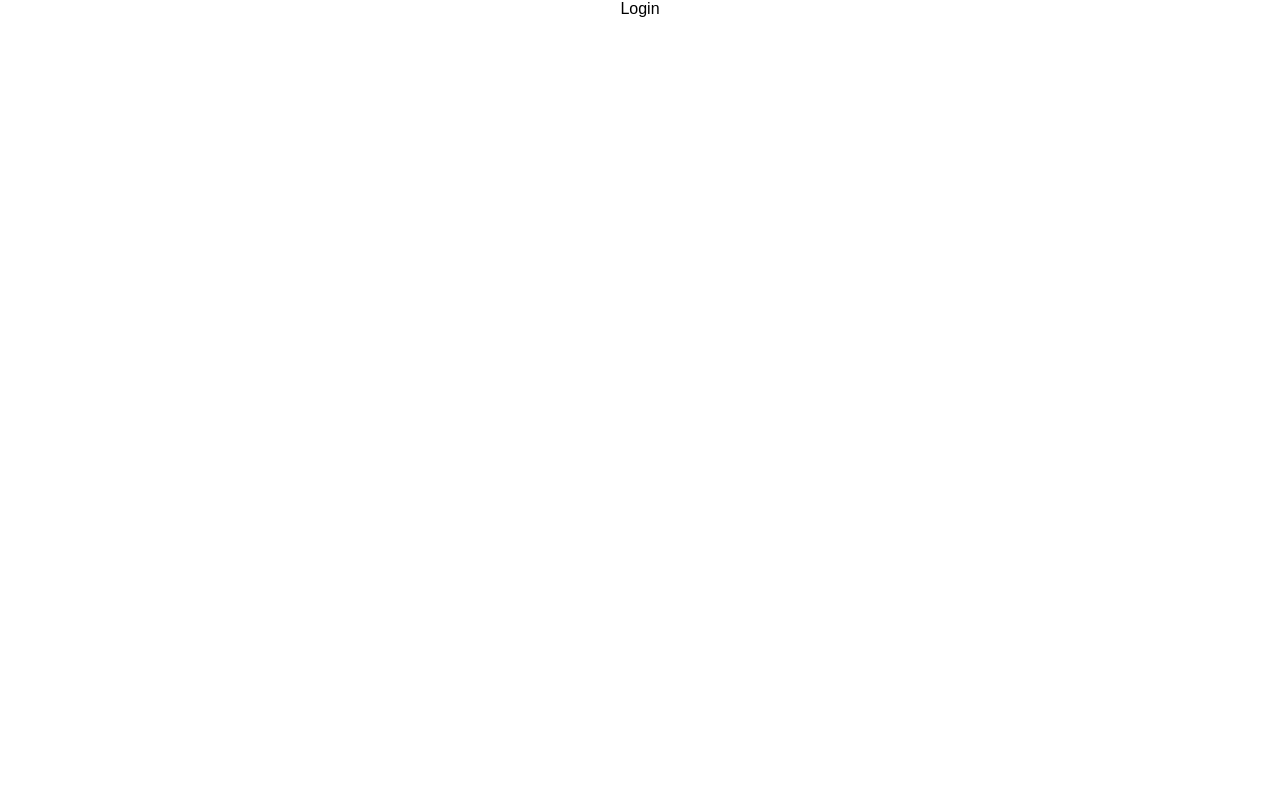
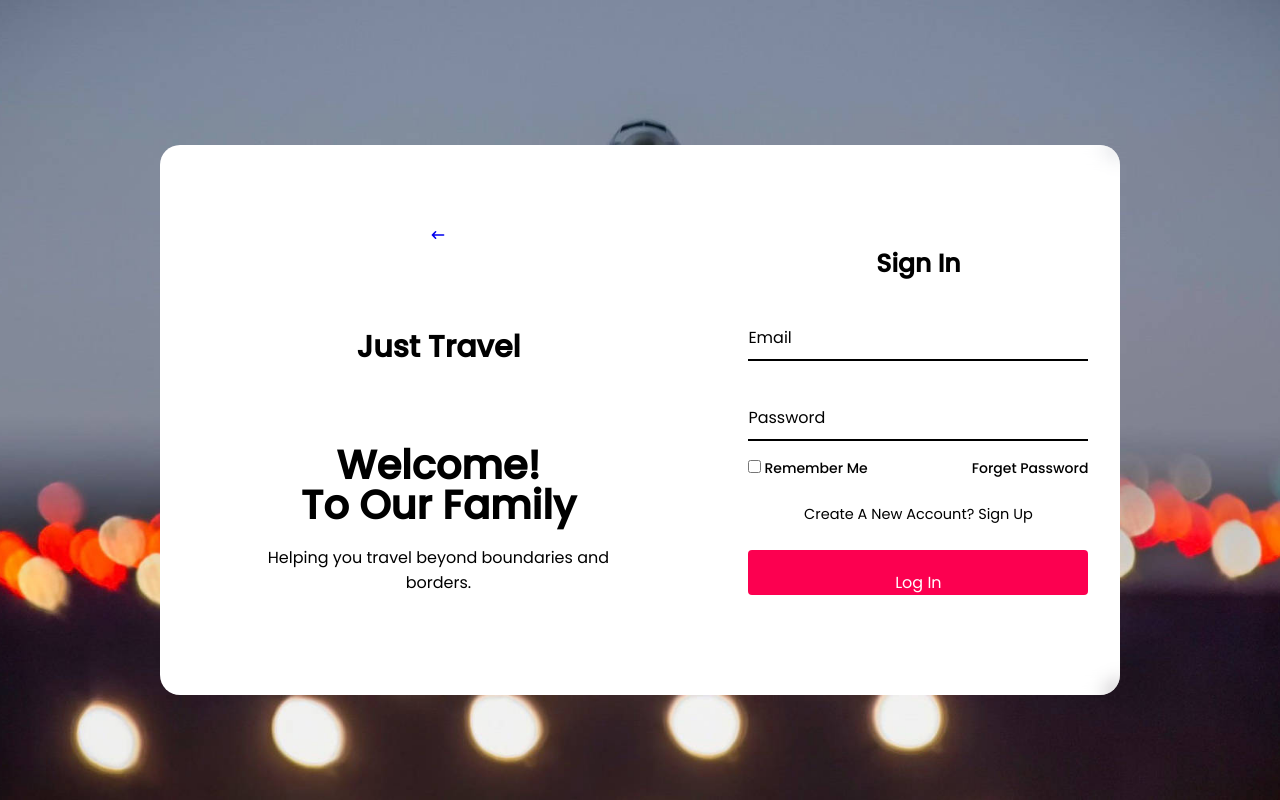
Before and after one commit to EdwardNajem/travel-website, a React (Create React App) app: page /login in a window 1280 px wide. Built offline with nearby package versions, Linux system fonts and the light colour scheme.

Commit message:
fixed navbar and added login and signup

```diff
--- a/src/App.js
+++ b/src/App.js
@@ -9,6 +9,7 @@ import Locations from './pages/locations';
 import Login from './pages/login';
 import Request from './pages/request';
 import Upcoming from './pages/upcoming';
+import Signup from './pages/signup';
 
 function App() {
   return (
@@ -21,8 +22,9 @@ function App() {
           <Route path="/about" component={About} />
           <Route path="/locations" component={Locations} />
           <Route path="/upcoming" component={Upcoming} />
-          <Route path="/home" component={Home} />
           <Route path="/login" component={Login} />
+          <Route path="/signup" component={Signup} />
+          <Route path="/" component={Home} />
         </Switch>
       </div>
     </BrowserRouter>
--- a/src/components/navbar.js
+++ b/src/components/navbar.js
@@ -49,7 +49,7 @@ function Navbar() {
       </Link>
       <nav className="navi" ref={navRef}>
         <div className="navib">
-          <NavLink className="home" to="/home">
+          <NavLink className="home" to="/">
             Home
           </NavLink>
 
--- /dev/null
+++ b/src/pages/login.css
@@ -0,0 +1,197 @@
+@import url('https://fonts.googleapis.com/css2?family=Poppins:ital,wght@0,300;0,400;0,500;1,500&display=swap');
+
+.login-background {
+  background: url(../../public/images/img_1.png) no-repeat;
+  background-position: center;
+  background-size: cover;
+  height: 100vh;
+  width: 100%;
+}
+
+.login-container {
+  position: absolute;
+  left: 50%;
+  top: 50%;
+  transform: translate(-50%, -50%);
+  width: 75%;
+  height: 550px;
+  margin-top: 20px;
+  background-color: white;
+  background-position: center;
+  background-size: cover;
+  border-radius: 20px;
+  overflow: hidden;
+  z-index: 100000;
+}
+
+.signup-container {
+  position: absolute;
+  left: 50%;
+  top: 50%;
+  transform: translate(-50%, -50%);
+  width: 75%;
+  height: 550px;
+  margin-top: 20px;
+  background-color: white;
+  background-position: center;
+  background-size: cover;
+  border-radius: 20px;
+  overflow: hidden;
+  z-index: 100000;
+}
+
+.login-item {
+  position: absolute;
+  top: 0;
+  left: 0;
+  width: 58%;
+  height: 100%;
+  color: black;
+  background: transparent;
+  padding: 80px;
+  display: flex;
+  justify-content: space-between;
+  flex-direction: column;
+}
+
+.login-item .logo {
+  color: black;
+  font-size: 30px;
+}
+
+.login-text-item h2 {
+  font-size: 40px;
+  line-height: 1;
+}
+.login-text-item p {
+  font-size: 16px;
+  margin: 20px 0;
+}
+.login-social-icon a i {
+  color: black;
+  font-size: 24px;
+  margin-left: 10px;
+  cursor: pointer;
+  transition: 0.5s ease;
+}
+.login-social-icon a:hover i {
+  transform: scale(1.2);
+}
+.login-container .login-section {
+  position: absolute;
+  top: 0;
+  right: 0;
+  width: calc(100% - 58%);
+  height: 100%;
+  color: black;
+  backdrop-filter: blur(10px);
+}
+
+.login-section .form-box {
+  position: absolute;
+  display: flex;
+  justify-content: center;
+  align-items: center;
+  width: 100%;
+  height: 100%;
+}
+
+.login-section .form-box.login {
+  transform: translateX(0px);
+}
+
+.login-section .form-box h2 {
+  text-align: center;
+  font-size: 25px;
+}
+
+.form-box .input-box {
+  width: 340px;
+  height: 50px;
+  margin: 30px 0;
+  position: relative;
+}
+.input-box input {
+  width: 100%;
+  height: 100%;
+  background: transparent;
+  border: none;
+  outline: none;
+  font-size: 16px;
+  padding-right: 28px;
+}
+.input-box label {
+  position: absolute;
+  top: 50%;
+  left: 0;
+  transform: translateY(-50%);
+  font-size: 16px;
+  font-weight: 600px;
+  pointer-events: none;
+  transition: 0.3s ease;
+}
+.input-box .icon {
+  position: absolute;
+  top: 13px;
+  right: 0;
+  font-size: 19px;
+}
+.input-box input:focus ~ label,
+.input-box input:valid ~ label {
+  top: -5px;
+}
+.remember-password {
+  font-size: 14px;
+  font-weight: 500;
+  margin: -15px 0 15px;
+  display: flex;
+  justify-content: space-between;
+}
+.remember-password label input {
+  accent-color: black;
+  margin-right: 3px;
+}
+.remember-password a {
+  color: black;
+  text-decoration: none;
+}
+.remember-password a:hover {
+  text-decoration: underline;
+}
+.btn {
+  background: #fff;
+  width: 100%;
+  height: 45px;
+  outline: none;
+  border: none;
+  border-radius: 4px;
+  cursor: pointer;
+  background: #fc0050;
+  font-size: 16px;
+  color: #fff;
+  box-shadow: rgba(0, 0, 0, 0.4);
+  justify-content: center;
+}
+.create-account {
+  font-size: 14.5px;
+  text-align: center;
+  margin: 25px;
+}
+.create-account p a {
+  color: black;
+  font-weight: 600px;
+  text-decoration: none;
+}
+.create-account p a:hover {
+  text-decoration: underline;
+}
+
+.fa:hover {
+  cursor: pointer;
+}
+#log_email {
+  border-bottom: 2px solid black;
+}
+#log_pass {
+  border-bottom: 2px solid black;
+}
--- a/src/pages/login.js
+++ b/src/pages/login.js
@@ -1,9 +1,75 @@
-import React from 'react'
+import React from 'react';
+import { HiArrowNarrowLeft } from 'react-icons/hi';
+import { NavLink } from 'react-router-dom';
+import './login.css';
 
 function Login() {
   return (
-    <div>Login</div>
-  )
+    <div class="login-background">
+      <div class="login-container">
+        <div class="login-item">
+          <NavLink to="/">
+            <HiArrowNarrowLeft />
+          </NavLink>
+          <h2 class="logo">
+            <i class="bx bxl-xing"></i>Just Travel
+          </h2>
+
+          <div class="login-text-item">
+            <h2>
+              Welcome! <br />
+              <span>To Our Family</span>
+            </h2>
+            <p>Helping you travel beyond boundaries and borders.</p>
+          </div>
+        </div>
+        <div class="login-section">
+          <div class="form-box login">
+            <form>
+              <h2>Sign In</h2>
+              <div class="input-box">
+                <span class="icon">
+                  <i class="bx bxs-envelope"></i>
+                </span>
+                <input
+                  type="email"
+                  id="log_email"
+                  required
+                  onchange="reverse()"
+                />
+                <label>Email</label>
+              </div>
+              <div class="input-box">
+                <span class="icon">
+                  <i class="bx bxs-lock-alt"></i>
+                </span>
+                <input type="password" id="log_pass" required />
+                <label>Password</label>
+              </div>
+              <div class="remember-password">
+                <label for="">
+                  <input type="checkbox" />
+                  Remember Me
+                </label>
+                Forget Password
+              </div>
+              <div class="create-account">
+                <p>
+                  Create A New Account?{' '}
+                  <NavLink to="/signup" class="register-link">
+                    Sign Up
+                  </NavLink>
+                </p>
+              </div>
+              <button class="btn" id="login" type="submit" onclick="redirect()">
+                Log In
+              </button>
+            </form>
+          </div>
+        </div>
+      </div>
+    </div>
+  );
 }
 
 export default Login;
--- a/src/pages/signup.js
+++ b/src/pages/signup.js
@@ -0,0 +1,62 @@
+import React from 'react';
+import { HiArrowNarrowLeft } from 'react-icons/hi';
+import { NavLink } from 'react-router-dom';
+import './login.css';
+
+function Signup() {
+  return (
+    <div class="login-background">
+      <div class="signup-container">
+        <div class="login-section">
+          <NavLink to="/">
+            <HiArrowNarrowLeft />
+          </NavLink>
+          <div class="form-box login">
+            <form>
+              <h2>Sign Up</h2>
+              <div class="input-box">
+                <span class="icon">
+                  <i class="bx bxs-envelope"></i>
+                </span>
+                <input
+                  type="email"
+                  id="log_email"
+                  required
+                  onchange="reverse()"
+                />
+                <label>Email</label>
+              </div>
+              <div class="input-box">
+                <span class="icon">
+                  <i class="bx bxs-lock-alt"></i>
+                </span>
+                <input type="password" id="log_pass" required />
+                <label>Password</label>
+              </div>
+              <div class="remember-password">
+                <label for="">
+                  <input type="checkbox" />
+                  Remember Me
+                </label>
+                Forget Password
+              </div>
+              <div class="create-account">
+                <p>
+                  Create A New Account?{' '}
+                  <NavLink to="/signup" class="register-link">
+                    Sign Up
+                  </NavLink>
+                </p>
+              </div>
+              <button class="btn" id="login" type="submit" onclick="redirect()">
+                Log In
+              </button>
+            </form>
+          </div>
+        </div>
+      </div>
+    </div>
+  );
+}
+
+export default Signup;
```
Also changed, not shown: src/pages/home.js (+2 -7 lines).
